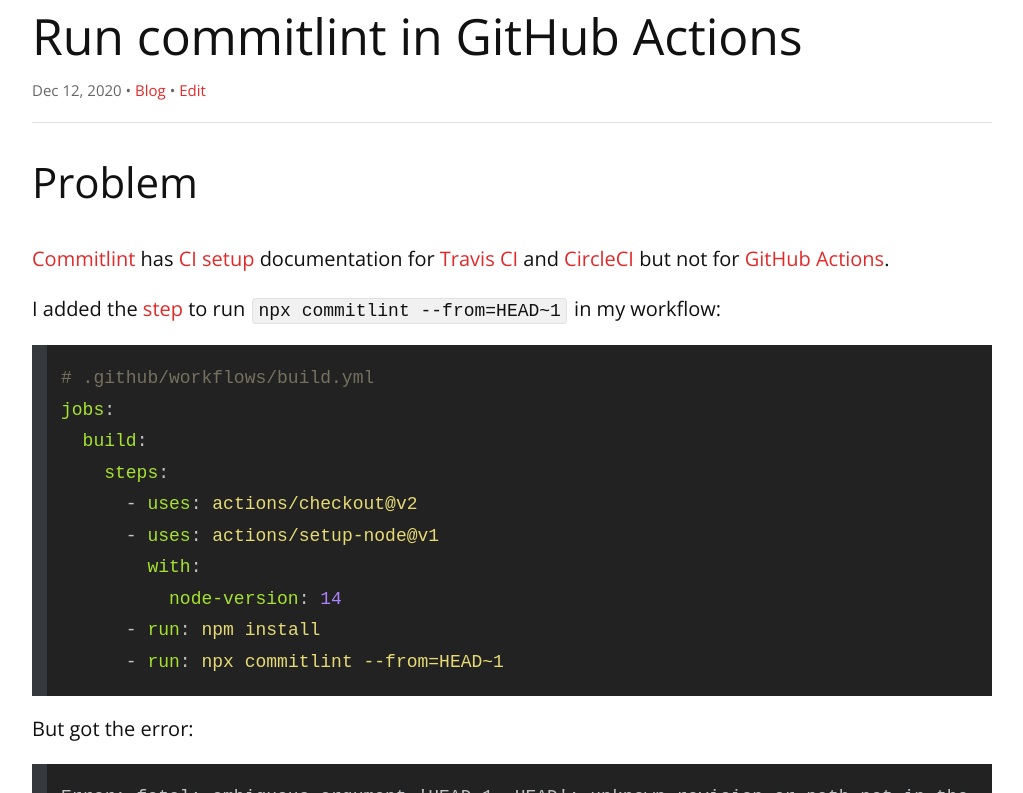
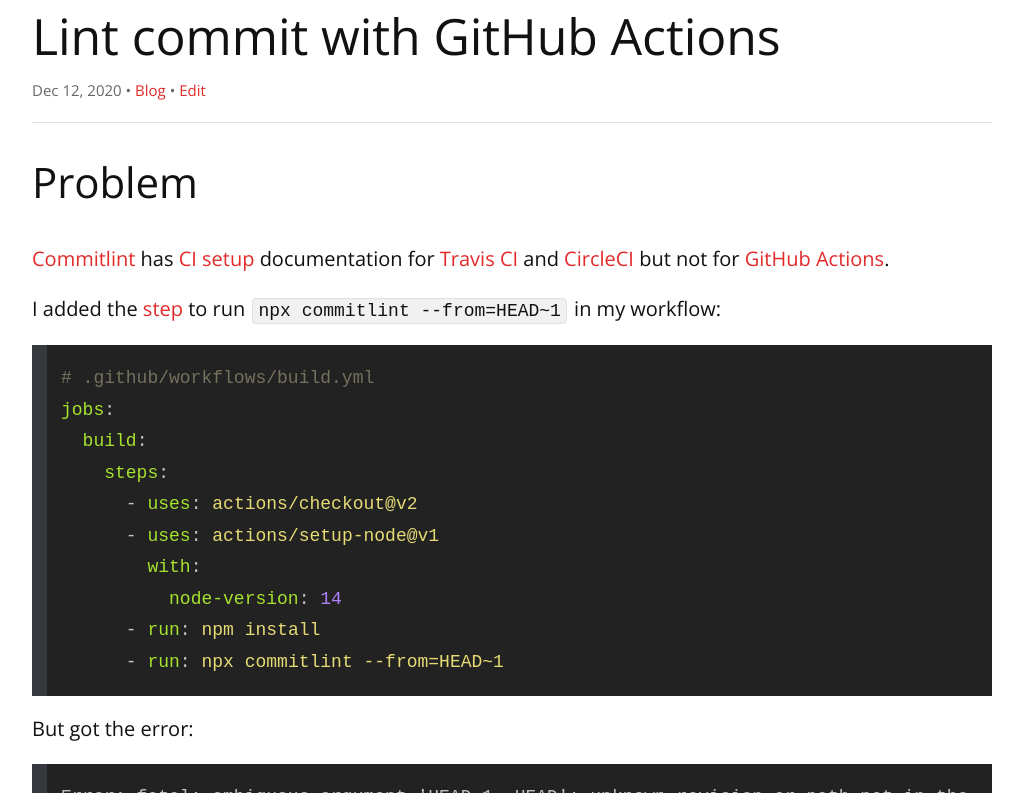
Before and after one commit to remarkablemark/remarkablemark.github.io, a Jekyll site: the page built from _posts/2020/2020-12-12-commitlint-in-github-actions-workflow.md, in a window 1280 px wide and 900 px high, cut to the strip 107-900 px from the top of the window. Shown: the whole strip, without its empty margins (128-1151 px from the left). Built offline with Jekyll 4.4.1, drawn with Linux system fonts in a browser that asks for light colours; comment, search, counter and statistics services are not loaded.

Commit message:
fix(posts): update "Lint commit with GitHub Actions"
Post: 2020-12-12-commitlint-in-github-actions-workflow.md

Update post title, excerpt, and categories.

```diff
--- a/_posts/2020/2020-12-12-commitlint-in-github-actions-workflow.md
+++ b/_posts/2020/2020-12-12-commitlint-in-github-actions-workflow.md
@@ -1,9 +1,10 @@
 ---
 layout: post
-title: Run commitlint in GitHub Actions
+title: Lint commit with GitHub Actions
 date: 2020-12-12 17:53:17
-excerpt: How to set up and run commitlint in GitHub Actions workflow.
-categories: commitlint github nodejs
+updated: 2020-12-12 19:43:47
+excerpt: How to set up and run commitlint with GitHub Actions.
+categories: commitlint github nodejs git
 ---
 
 ## Problem
```
